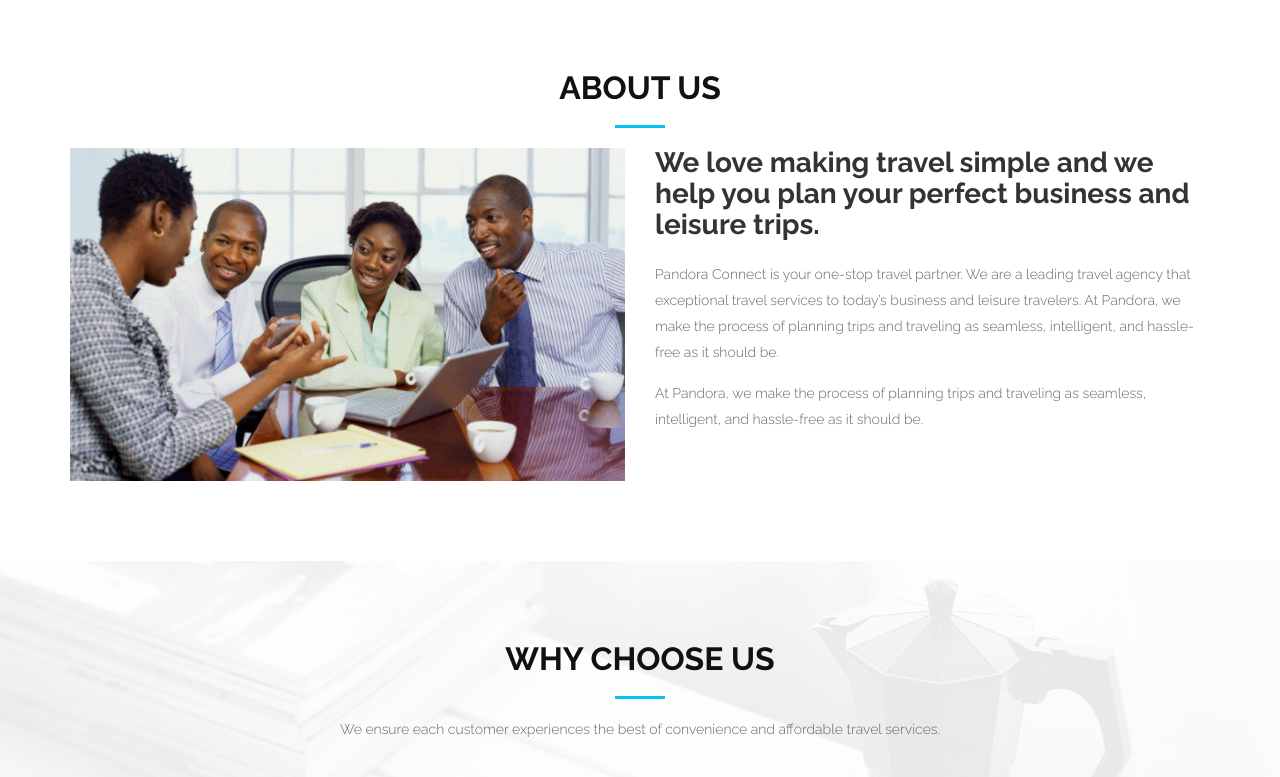
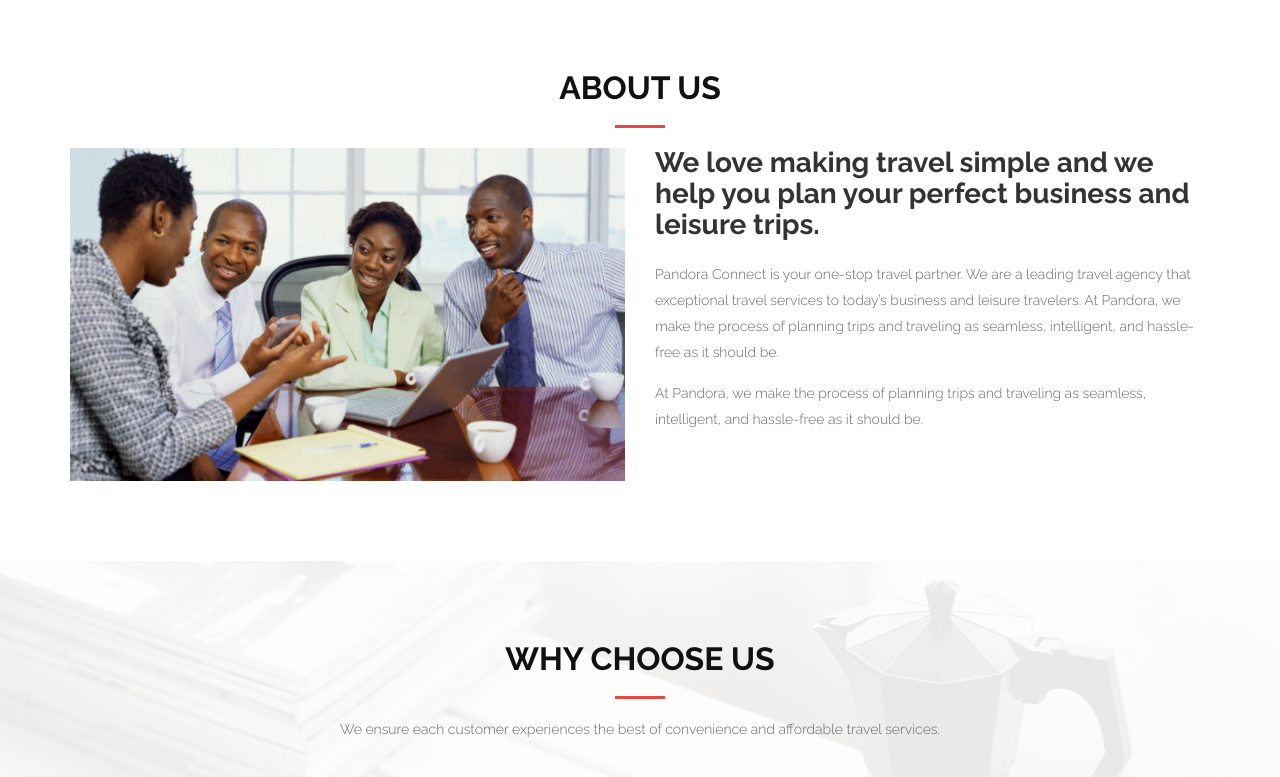
Before and after one commit to Similoluwa1/Pandora, a plain HTML site: page index.html in a window 1280 px wide. Shown: the part 900-1677 px from the top of the page. Drawn offline with nearby package versions, Linux system fonts and the light colour scheme.

Commit message:
Update style.css

```diff
--- a/css/style.css
+++ b/css/style.css
@@ -477,7 +477,7 @@ body.mobile-nav-active #mobile-nav-toggle {
 .section-title-divider {
   width: 50px;
   height: 3px;
-  background: #03C4EB;
+  background: #e84941;
   margin: 0 auto;
   margin-bottom: 20px;
 }
```
